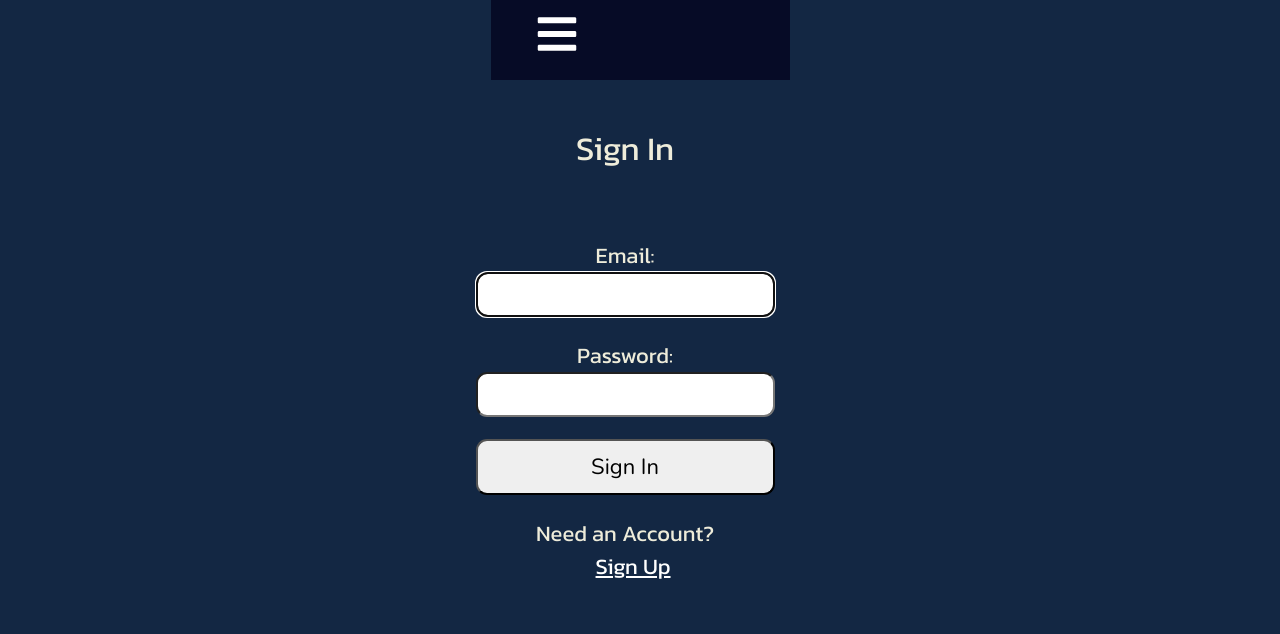
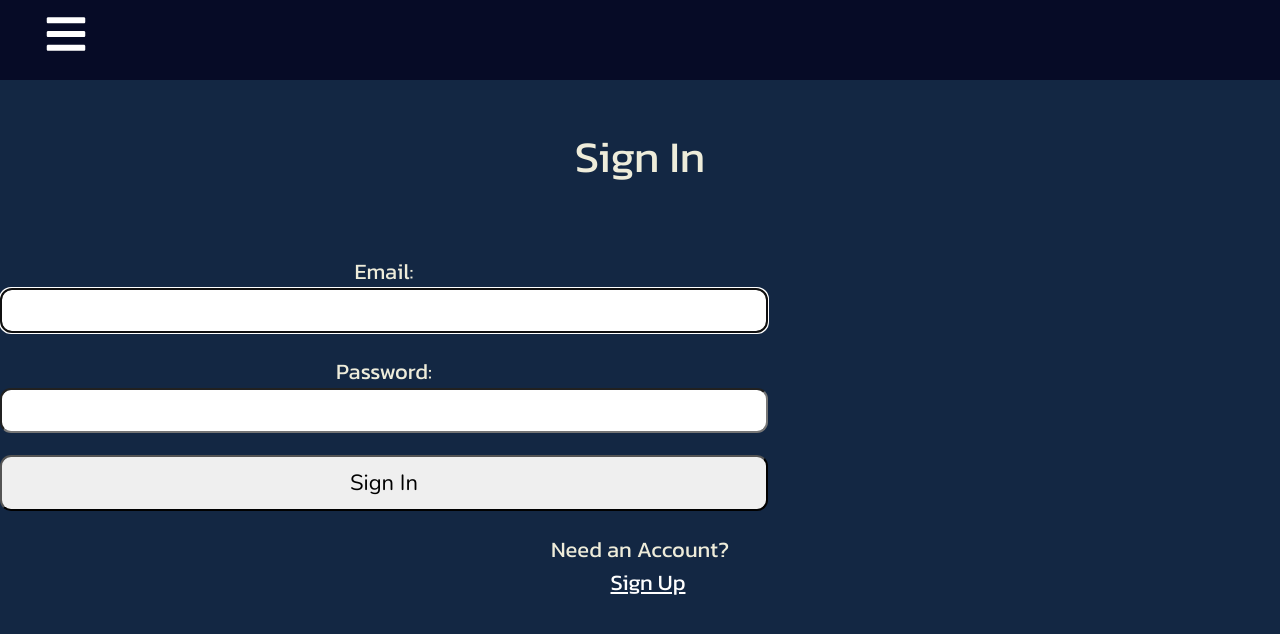
Before and after one commit to devin-caron/AWF-FinalProject, a React (Create React App) app in the folder frontend/: page / in a window 1280 px wide. Shown: the top 634 px of the page. Built offline with nearby package versions, Linux system fonts and the light colour scheme.

Commit message:
fixing the bugs

```diff
--- a/frontend/src/App.css
+++ b/frontend/src/App.css
@@ -11,4 +11,5 @@
   align-items: center;
   justify-content: center;
   font-size: 3rem;
+  background-color: blueviolet;
 }
--- a/frontend/src/Pages/Login.js
+++ b/frontend/src/Pages/Login.js
@@ -71,7 +71,7 @@ const Login = () => {
 
     return (
         <>
-            <section>
+            <div styleName="sectionStyle">
                 <p ref={errRef} className={errMsg ? "errmsg" : "offscreen"} aria-live="assertive">{errMsg}</p>
                 <h1>Sign In</h1>
                 <form onSubmit={handleSubmit}>
@@ -102,7 +102,7 @@ const Login = () => {
                         <a><Link to="/register">Sign Up</Link></a>
                     </span>
                 </p>
-            </section>
+            </div>
         </>
     )
 }
--- a/frontend/src/Pages/Register.css
+++ b/frontend/src/Pages/Register.css
@@ -19,8 +19,15 @@ html {
 section {
     width: 100%;
     display: flex;
-    flex-direction: column;
+    flex-direction: unset;
+    /* justify-content: flex-start; */
+}
+
+.sectionStlye {
+    width: 100%;
+    display: flex;
     justify-content: flex-start;
+    flex-direction:column;
 }
 
 form {
@@ -29,6 +36,7 @@ form {
     justify-content: space-evenly;
     flex-grow: 1;
     padding-bottom: 1rem;
+    max-width: 60%;
 }
 
 a, a:visited {
--- a/frontend/src/Pages/Register.js
+++ b/frontend/src/Pages/Register.js
@@ -109,14 +109,17 @@ const Register = () => {
     return (
         <>
             {success ? (
-                <section>
-                    <h1>Success!</h1>
-                    <p>
-                        <a><Link to="/">Sign In</Link></a>
-                    </p>
-                </section>
-            ) : (
-                <section>
+                <div className="sectionStyle">
+
+                        <h1>Success!</h1>
+                        <p>
+                            <a><Link to="/">Sign In</Link></a>
+                        </p>
+
+                </div>
+                ) : (
+                <div className="sectionStyle">
+
                     <p ref={errRef} className={errMsg ? "errmsg" : "offscreen"} aria-live="assertive">{errMsg}</p>
                     <h1>Register</h1>
                     <form onSubmit={handleSubmit}>
@@ -242,7 +245,8 @@ const Register = () => {
                             <a><Link to="/">Sign In</Link></a>
                         </span>
                     </p>
-                </section>
+
+                </div>
             )}
         </>
     )
--- a/frontend/src/styles/App.scss
+++ b/frontend/src/styles/App.scss
@@ -1,12 +1,14 @@
 @import url("https://fonts.googleapis.com/css2?family=Kanit:wght@100;200;300;400;500;600;700;800;900&display=swap");
 @import "properties.scss";
+
 
 
 body {
   font-family: "Kanit", sans-serif;
   background-color: $blue;
   color: $white;
-  display: flex;
+  // display: flex;
+  display: flexbox;
   flex-direction: column;
   align-items: center;
   text-align: center;
@@ -18,11 +20,14 @@ h1 {
 }
 
 main {
+  // background-color: aqua;
   display: flex;
   flex-direction: column;
   border: 1px solid $green;
   align-items: center;
-  width: fit-content;
+  margin: 4rem;
+  // width: fit-content;
+
 }
 
 section {
@@ -30,6 +35,7 @@ section {
   width: 90rem;
   margin-bottom: 2rem;
 }
+
 
 .button {
   border: 1px solid $gold;
@@ -86,18 +92,9 @@ section {
   }
 }
 
-@media only screen and (max-width: 1000px) {
+@media only screen and (max-width: 75rem) {
   section {
-    width: 90%;
-    align-items: center;
+    width: 100%;
     flex-direction: column;
   }
 }
-
-@media only screen and (min-width: 1000px) {
-  section {
-    width: 90%;
-    align-items: center;
-    flex-direction: column;
-  }
-}
--- a/frontend/src/styles/main.css
+++ b/frontend/src/styles/main.css
@@ -1,4 +1,4 @@
-body {
+/* body {
     font-family: "Kanit", sans-serif;
     background-color: #132743;
     color: #eeecda;
@@ -76,4 +76,4 @@ section {
         width: 100%;
         flex-direction: column;
    }
-}
+} */
--- a/frontend/src/styles/task.scss
+++ b/frontend/src/styles/task.scss
@@ -132,7 +132,7 @@
         }
 
         &.selected {
-          font-weight: 500;
+          font-weight: 700;
         }
       }
     }
```
